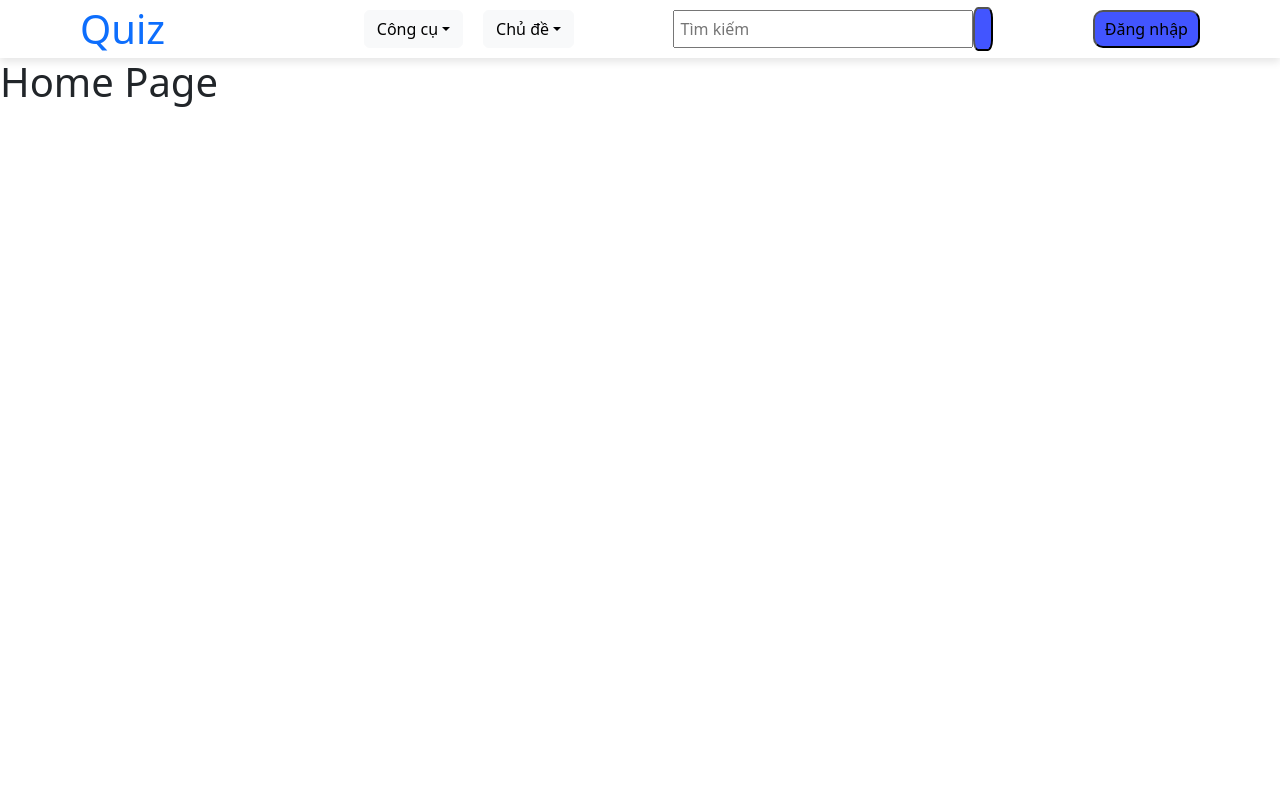
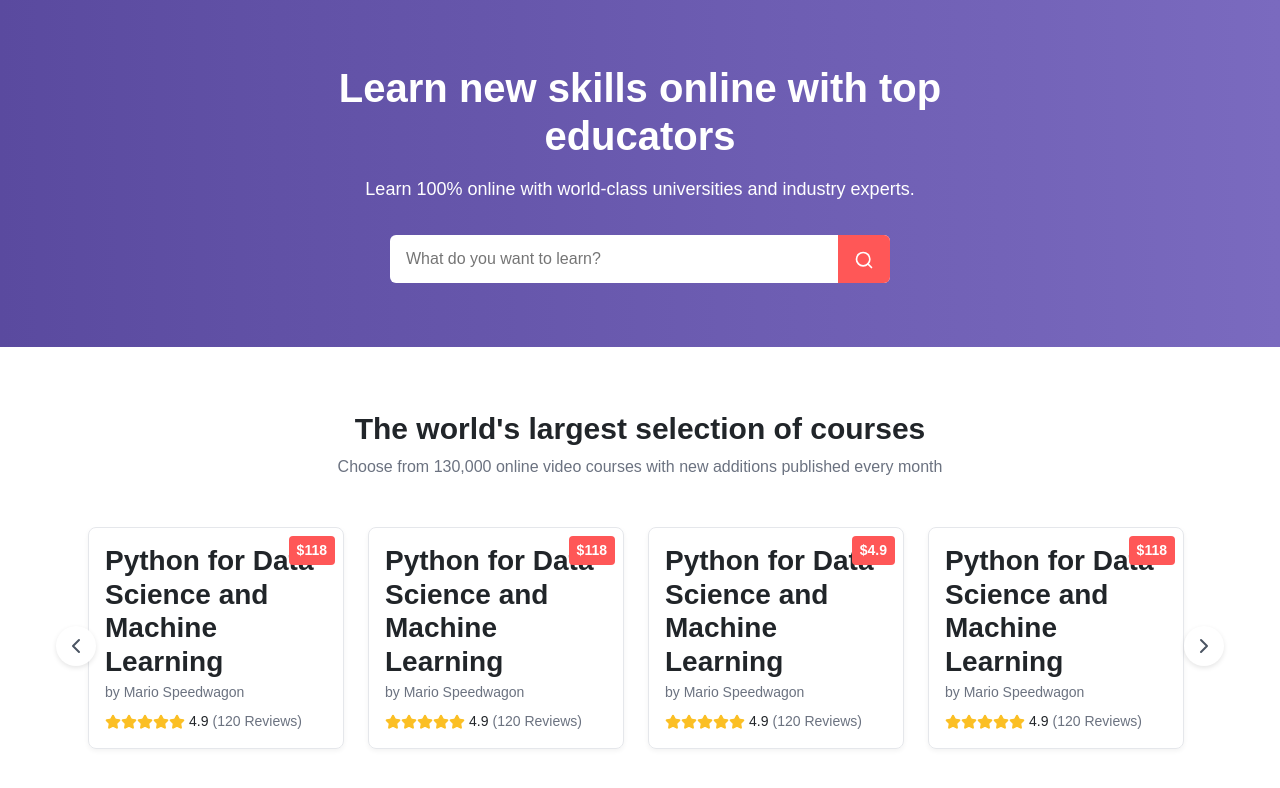
Before and after one commit to tiendatttt234/WDP301_GR4_Quiz, a React (Create React App) app in the folder fe-quiz/: page / in a window 1280 px wide. Shown: the top 788 px of the page. Built offline with nearby package versions, Linux system fonts and the light colour scheme.

Commit message:
fe homepage

```diff
--- a/fe-quiz/src/App.js
+++ b/fe-quiz/src/App.js
@@ -10,20 +10,13 @@ import Profile from "./components/authen/Profile/Profile";
 import ForgotPassword from "./components/authen/forgotPassword/ForgotPassword";
 import Header from "./components/Header/Header";
 import ResetPassword from "./components/authen/forgotPassword/ResetPassword";
+import HomePage from "./pages/Homepage/Homepage";
 
 function App() {
   return (
     <BrowserRouter>
       <Routes>
-        <Route
-          path="/"
-          element={
-            <>
-              <Header />
-              <h1>Home Page</h1>
-            </>
-          }
-        />
+        <Route path="/" element={<HomePage />} />
         <Route path="/flashcards" element={<FlashCards />} />
         <Route path="/attempt" element={<QuizAttempt />} />
         <Route path="/result" element={<QuizResult />} />
--- /dev/null
+++ b/fe-quiz/src/pages/Homepage/Homepage.jsx
@@ -0,0 +1,306 @@
+"use client"
+
+import { useState } from "react"
+import { Search, ChevronLeft, ChevronRight, Star } from "lucide-react"
+
+const Homepage = () => {
+  const [searchQuery, setSearchQuery] = useState("")
+
+  // Inline styles
+  const styles = {
+    homepage: {
+      minHeight: "100vh",
+      display: "flex",
+      flexDirection: "column",
+      fontFamily: "Arial, sans-serif",
+    },
+    container: {
+      width: "100%",
+      maxWidth: "1200px",
+      margin: "0 auto",
+      padding: "0 1rem",
+    },
+    heroSection: {
+      background: "linear-gradient(to right, #5a4a9f, #7a6abf)",
+      color: "white",
+    },
+    heroContent: {
+      display: "flex",
+      flexDirection: "column",
+      alignItems: "center",
+    },
+    heroText: {
+      width: "100%",
+      maxWidth: "700px",
+      padding: "4rem 0",
+      textAlign: "center",
+    },
+    heroTitle: {
+      fontSize: "2.5rem",
+      fontWeight: "bold",
+      marginBottom: "1rem",
+      lineHeight: 1.2,
+    },
+    heroSubtitle: {
+      fontSize: "1.125rem",
+      marginBottom: "2rem",
+    },
+    searchContainer: {
+      position: "relative",
+      maxWidth: "500px",
+      margin: "0 auto",
+    },
+    searchInput: {
+      width: "100%",
+      padding: "0.75rem 1rem",
+      paddingRight: "3rem",
+      borderRadius: "0.375rem",
+      border: "none",
+      fontSize: "1rem",
+      outline: "none",
+    },
+    searchButton: {
+      position: "absolute",
+      right: 0,
+      top: 0,
+      height: "100%",
+      backgroundColor: "#ff5757",
+      color: "white",
+      padding: "0 1rem",
+      border: "none",
+      borderTopRightRadius: "0.375rem",
+      borderBottomRightRadius: "0.375rem",
+      cursor: "pointer",
+    },
+    searchIcon: {
+      width: "1.25rem",
+      height: "1.25rem",
+    },
+    coursesSection: {
+      padding: "4rem 0",
+    },
+    sectionHeader: {
+      textAlign: "center",
+      marginBottom: "3rem",
+    },
+    sectionTitle: {
+      fontSize: "1.875rem",
+      fontWeight: "bold",
+      marginBottom: "0.5rem",
+    },
+    sectionSubtitle: {
+      color: "#6b7280",
+    },
+    courseCarousel: {
+      position: "relative",
+    },
+    carouselArrow: {
+      position: "absolute",
+      top: "50%",
+      transform: "translateY(-50%)",
+      backgroundColor: "white",
+      border: "none",
+      borderRadius: "50%",
+      width: "2.5rem",
+      height: "2.5rem",
+      display: "flex",
+      alignItems: "center",
+      justifyContent: "center",
+      boxShadow: "0 2px 5px rgba(0, 0, 0, 0.1)",
+      cursor: "pointer",
+      zIndex: 10,
+    },
+    carouselArrowLeft: {
+      left: 0,
+    },
+    carouselArrowRight: {
+      right: 0,
+    },
+    carouselArrowIcon: {
+      width: "1.5rem",
+      height: "1.5rem",
+      color: "#4b5563",
+    },
+    courseList: {
+      display: "flex",
+      gap: "1.5rem",
+      overflowX: "auto",
+      padding: "0 2rem 1rem 2rem",
+      scrollBehavior: "smooth",
+    },
+    courseCard: {
+      flex: "0 0 auto",
+      width: "16rem",
+      border: "1px solid #e5e7eb",
+      borderRadius: "0.5rem",
+      overflow: "hidden",
+      boxShadow: "0 2px 5px rgba(0, 0, 0, 0.05)",
+    },
+    courseImageContainer: {
+      position: "relative",
+    },
+    courseImage: {
+      width: "100%",
+      height: "10rem",
+      objectFit: "cover",
+    },
+    coursePrice: {
+      position: "absolute",
+      top: "0.5rem",
+      right: "0.5rem",
+      backgroundColor: "#ff5757",
+      color: "white",
+      fontSize: "0.875rem",
+      fontWeight: "bold",
+      padding: "0.25rem 0.5rem",
+      borderRadius: "0.25rem",
+    },
+    courseDetails: {
+      padding: "1rem",
+    },
+    courseTitle: {
+      fontWeight: "bold",
+      marginBottom: "0.25rem",
+    },
+    courseInstructor: {
+      fontSize: "0.875rem",
+      color: "#6b7280",
+      marginBottom: "0.5rem",
+    },
+    courseRating: {
+      display: "flex",
+      alignItems: "center",
+    },
+    ratingStars: {
+      display: "flex",
+      color: "#fbbf24",
+    },
+    starIcon: {
+      width: "1rem",
+      height: "1rem",
+      fill: "currentColor",
+    },
+    ratingValue: {
+      fontSize: "0.875rem",
+      marginLeft: "0.25rem",
+    },
+    ratingCount: {
+      fontSize: "0.875rem",
+      color: "#6b7280",
+      marginLeft: "0.25rem",
+    },
+  }
+
+  const courses = [
+    {
+      id: 1,
+      title: "Python for Data Science and Machine Learning",
+      instructor: "Mario Speedwagon",
+      price: 118,
+      rating: 4.9,
+      reviews: 120,
+    },
+    {
+      id: 2,
+      title: "Python for Data Science and Machine Learning",
+      instructor: "Mario Speedwagon",
+      price: 118,
+      rating: 4.9,
+      reviews: 120,
+    },
+    {
+      id: 3,
+      title: "Python for Data Science and Machine Learning",
+      instructor: "Mario Speedwagon",
+      price: 4.9,
+      rating: 4.9,
+      reviews: 120,
+    },
+    {
+      id: 4,
+      title: "Python for Data Science and Machine Learning",
+      instructor: "Mario Speedwagon",
+      price: 118,
+      rating: 4.9,
+      reviews: 120,
+    },
+  ]
+
+  return (
+    <div style={styles.homepage}>
+      {/* Hero Section */}
+      <section style={styles.heroSection}>
+        <div style={styles.container}>
+          <div style={styles.heroContent}>
+            <div style={styles.heroText}>
+              <h1 style={styles.heroTitle}>Learn new skills online with top educators</h1>
+              <p style={styles.heroSubtitle}>Learn 100% online with world-class universities and industry experts.</p>
+
+              <div style={styles.searchContainer}>
+                <input
+                  type="text"
+                  placeholder="What do you want to learn?"
+                  value={searchQuery}
+                  onChange={(e) => setSearchQuery(e.target.value)}
+                  style={styles.searchInput}
+                />
+                <button style={styles.searchButton}>
+                  <Search style={styles.searchIcon} />
+                </button>
+              </div>
+            </div>
+          </div>
+        </div>
+      </section>
+
+      {/* Courses Section */}
+      <section style={styles.coursesSection}>
+        <div style={styles.container}>
+          <div style={styles.sectionHeader}>
+            <h2 style={styles.sectionTitle}>The world's largest selection of courses</h2>
+            <p style={styles.sectionSubtitle}>
+              Choose from 130,000 online video courses with new additions published every month
+            </p>
+          </div>
+
+          <div style={styles.courseCarousel}>
+            <button style={{ ...styles.carouselArrow, ...styles.carouselArrowLeft }}>
+              <ChevronLeft style={styles.carouselArrowIcon} />
+            </button>
+
+            <div style={styles.courseList}>
+              {courses.map((course) => (
+                <div key={course.id} style={styles.courseCard}>
+                  <div style={styles.courseImageContainer}>
+                    <div style={styles.coursePrice}>${course.price}</div>
+                  </div>
+
+                  <div style={styles.courseDetails}>
+                    <h3 style={styles.courseTitle}>{course.title}</h3>
+                    <p style={styles.courseInstructor}>by {course.instructor}</p>
+
+                    <div style={styles.courseRating}>
+                      <div style={styles.ratingStars}>
+                        {[...Array(5)].map((_, i) => (
+                          <Star key={i} style={styles.starIcon} />
+                        ))}
+                      </div>
+                      <span style={styles.ratingValue}>{course.rating}</span>
+                      <span style={styles.ratingCount}>({course.reviews} Reviews)</span>
+                    </div>
+                  </div>
+                </div>
+              ))}
+            </div>
+
+            <button style={{ ...styles.carouselArrow, ...styles.carouselArrowRight }}>
+              <ChevronRight style={styles.carouselArrowIcon} />
+            </button>
+          </div>
+        </div>
+      </section>
+    </div>
+  )
+}
+
+export default Homepage
```
Also changed, not shown: 1 other file (tests, documents, lock files or other folders).
